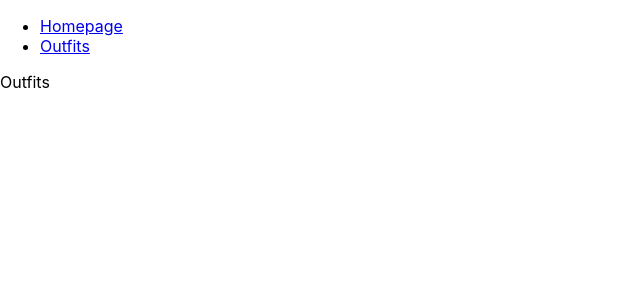
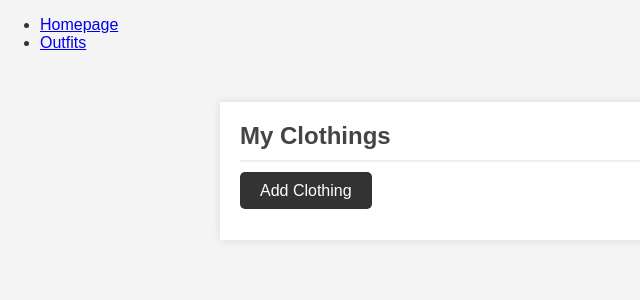
Before and after one commit to XChen601/Fashion-App, a React (Create React App) app: page /outfits in a window 1280 px wide. Shown: the top 300 px of the page, without its empty margins (0-640 px from the left). Built offline with nearby package versions, Linux system fonts and the light colour scheme.

Commit message:
renamed outfits to wardrobe

```diff
--- a/package.json
+++ b/package.json
@@ -8,6 +8,7 @@
     "@testing-library/user-event": "^13.5.0",
     "react": "^18.2.0",
     "react-dom": "^18.2.0",
+    "react-icons": "^4.10.1",
     "react-router-dom": "^6.15.0",
     "react-scripts": "5.0.1",
     "web-vitals": "^2.1.4"
--- a/src/App.js
+++ b/src/App.js
@@ -2,7 +2,7 @@ import React from "react";
 import { BrowserRouter as Router, Route, Routes } from "react-router-dom";
 
 import Homepage from "./components/Homepage";
-import Outfits from "./components/Outfits";
+import Outfits from "./components/Wardrobe";
 import Navbar from "./components/Navbar";
 
 function App() {
--- a/src/components/Homepage.js
+++ b/src/components/Homepage.js
@@ -4,6 +4,7 @@ function Homepage() {
   return (
     <div>
       <h1>Homepage</h1>
+      <div>SOMETHING</div>
     </div>
   );
 }
--- a/src/components/Outfits.js
+++ /dev/null
@@ -1,7 +0,0 @@
-import React from "react";
-
-function Outfits() {
-  return <div>Outfits</div>;
-}
-
-export default Outfits;
--- /dev/null
+++ b/src/components/Wardrobe.js
@@ -0,0 +1,40 @@
+import React, { useState } from "react";
+
+import "../css/Wardrobe.css";
+
+function Outfits() {
+  const [images, setImages] = React.useState([]);
+
+  const handleImageChange = (e) => {
+    const file = e.target.files[0];
+
+    if (file) {
+      const reader = new FileReader();
+
+      reader.onloadend = () => {
+        setImages((prevImages) => [...prevImages, reader.result]);
+      };
+
+      reader.readAsDataURL(file);
+    }
+  };
+
+  return (
+    <>
+      <section className="clothings">
+        <h2>My Clothings</h2>
+        <input type="file" id="image_input" onChange={handleImageChange} />
+        <label for="image_input">Add Clothing</label>
+        <div className="clothing-list">
+          {images.map((imageSrc, index) => (
+            <div class="clothing">
+              <img key={index} src={imageSrc} alt={`Clothing ${index}`} />
+            </div>
+          ))}
+        </div>
+      </section>
+    </>
+  );
+}
+
+export default Outfits;
--- /dev/null
+++ b/src/css/Wardrobe.css
@@ -0,0 +1,64 @@
+/* General styling */
+body {
+  font-family: 'Arial', sans-serif;
+  background-color: #f4f4f4;
+  color: #333;
+  margin: 0;
+  padding: 0;
+}
+
+section.clothings {
+  background-color: #fff;
+  max-width: 800px;
+  margin: 50px auto;
+  padding: 20px;
+  box-shadow: 0 0 10px rgba(0,0,0,0.1);
+}
+
+.clothings h2 {
+  margin-top: 0;
+  font-size: 24px;
+  color: #444;
+  border-bottom: 2px solid #eee;
+  padding-bottom: 10px;
+  margin-bottom: 20px;
+}
+
+/* File input styling */
+#image_input {
+  display: none; /* Hide the default file input */
+}
+
+#image_input + label {
+  background-color: #333;
+  color: #fff;
+  padding: 10px 20px;
+  border: none;
+  border-radius: 5px;
+  cursor: pointer;
+}
+
+/* Clothing list and items */
+.clothing-list {
+  display: grid;
+  grid-template-columns: repeat(auto-fit, minmax(150px, 1fr));
+  gap: 20px;
+  margin-top: 20px;
+}
+
+.clothing {
+  position: relative;
+  border: 1px solid #ddd;
+  border-radius: 5px;
+  overflow: hidden;
+}
+
+.clothing img {
+  width: 100%;
+  height: auto;
+  transition: transform 0.3s ease;
+}
+
+.clothing:hover img {
+  transform: scale(1.05);
+}
```
Also changed, not shown: 1 other file (tests, documents, lock files or other folders).
